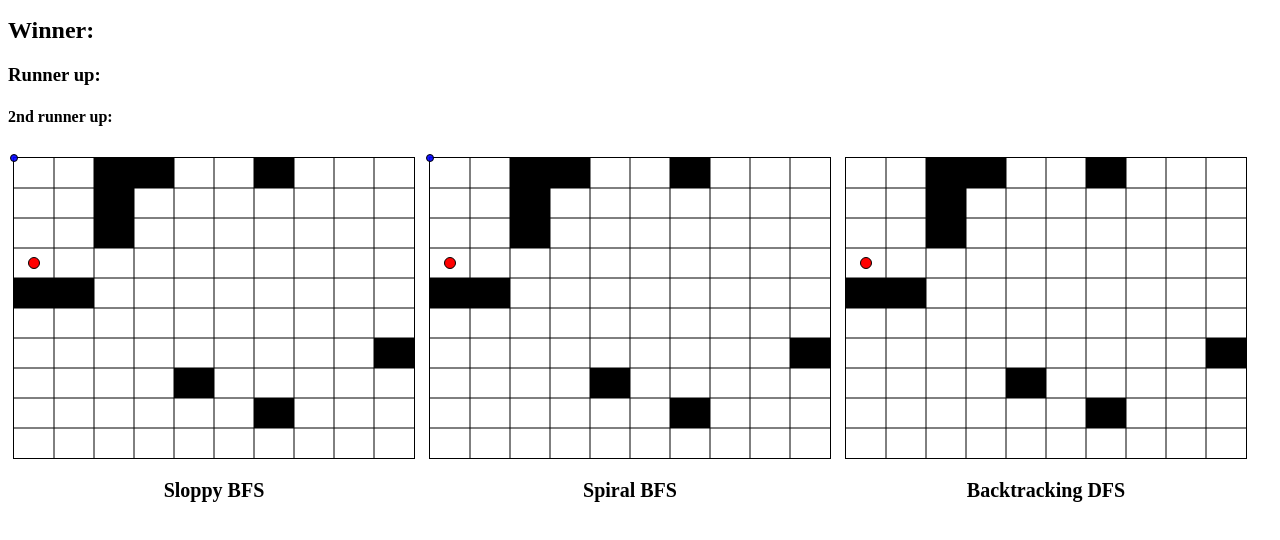
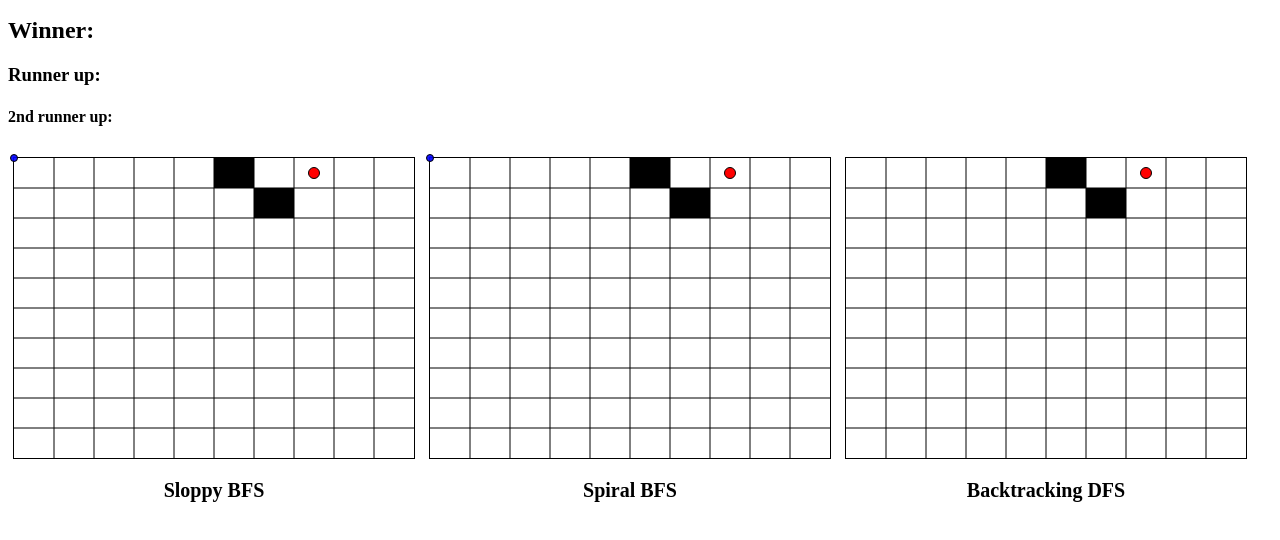
Before and after one commit to kipu1231/robotics_ev3, a plain HTML site: page showdown/index.html in a window 1280 px wide. Both pictures are taken after a click on the button "Create Game". Shown: the part 90-630 px from the top of the page. Drawn offline with Linux system fonts and the light colour scheme.

Commit message:
Adjusted for the demo

```diff
--- a/showdown/index.html
+++ b/showdown/index.html
@@ -98,7 +98,8 @@
         app2.load_app();
         app3.load_app();
 
-        let input = random_matrix(rows, cols, obstacles);
+        //let input = random_matrix(rows, cols, obstacles);
+        let input = fixed_matrix(rows, cols, obstacles);
 
         app1.begin();
         robot1 = new Robot(input.matrix, input.start_position, 3, app1);
@@ -169,6 +170,39 @@
         });
     }
 
+    function fixed_matrix(no_rows, no_cols, no_obs) {
+        let arr = [];
+        for (let i = 0; i < no_rows * no_cols; i++) {
+            arr.push(i < 0 ? 1 : 0);
+        }
+
+        arr[5] = 1;
+        arr[16] = 1;
+
+        let start_position = {x: 0, y: 0};
+        let rand_pos = 6;
+
+        let matrix = [];
+        let count = 0;
+        for(let i = 0; i < no_rows; i++) {
+            let row = [];
+            for(let j = 0; j < no_cols; j++) {
+                let item = arr[i * no_cols + j];
+                row.push(item);
+                if(item == 0) {
+                    if (count == rand_pos)
+                        start_position = {x: j, y: i};
+                    count ++;
+                }
+            }
+            matrix.push(row);
+        }
+        return {
+            matrix: matrix,
+            start_position: start_position
+        }
+    }
+
     function random_matrix(no_rows, no_cols, no_obs) {
         let arr = [];
         for (let i = 0; i < no_rows * no_cols; i++) {
```
